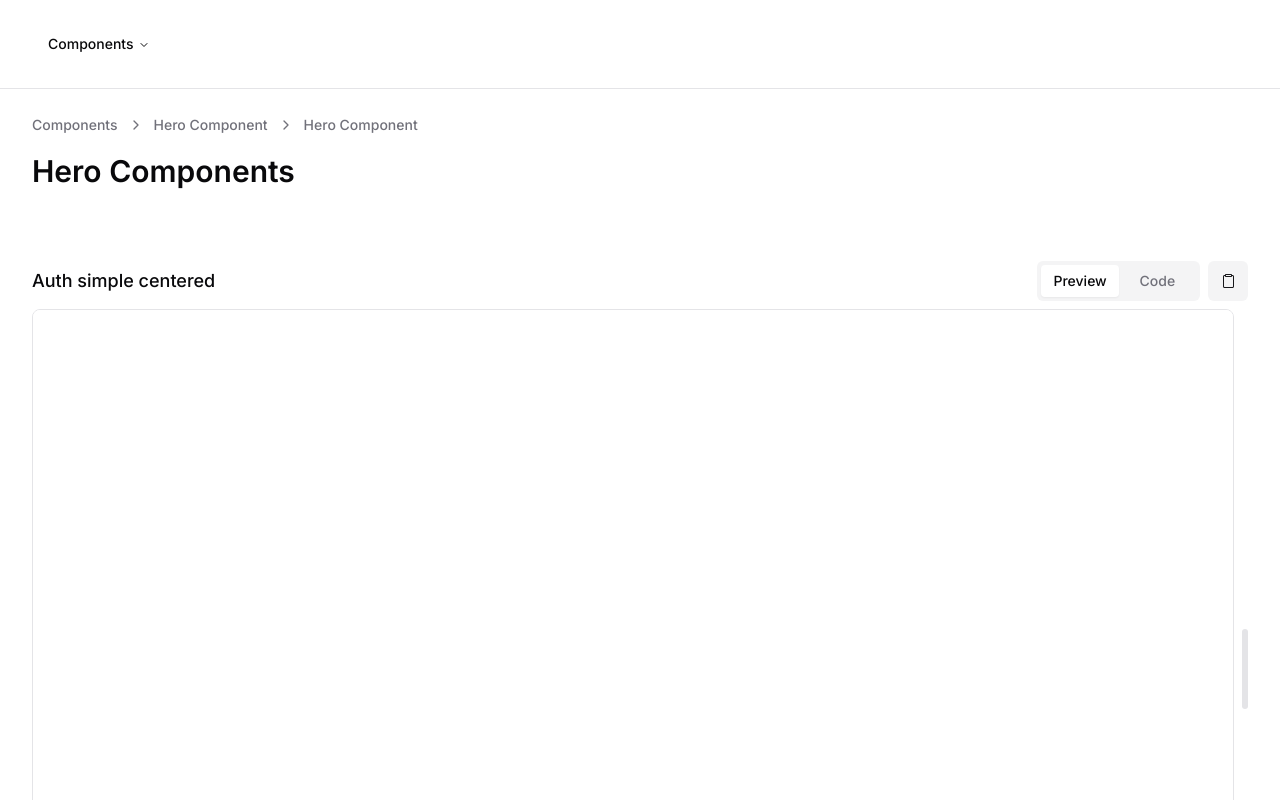
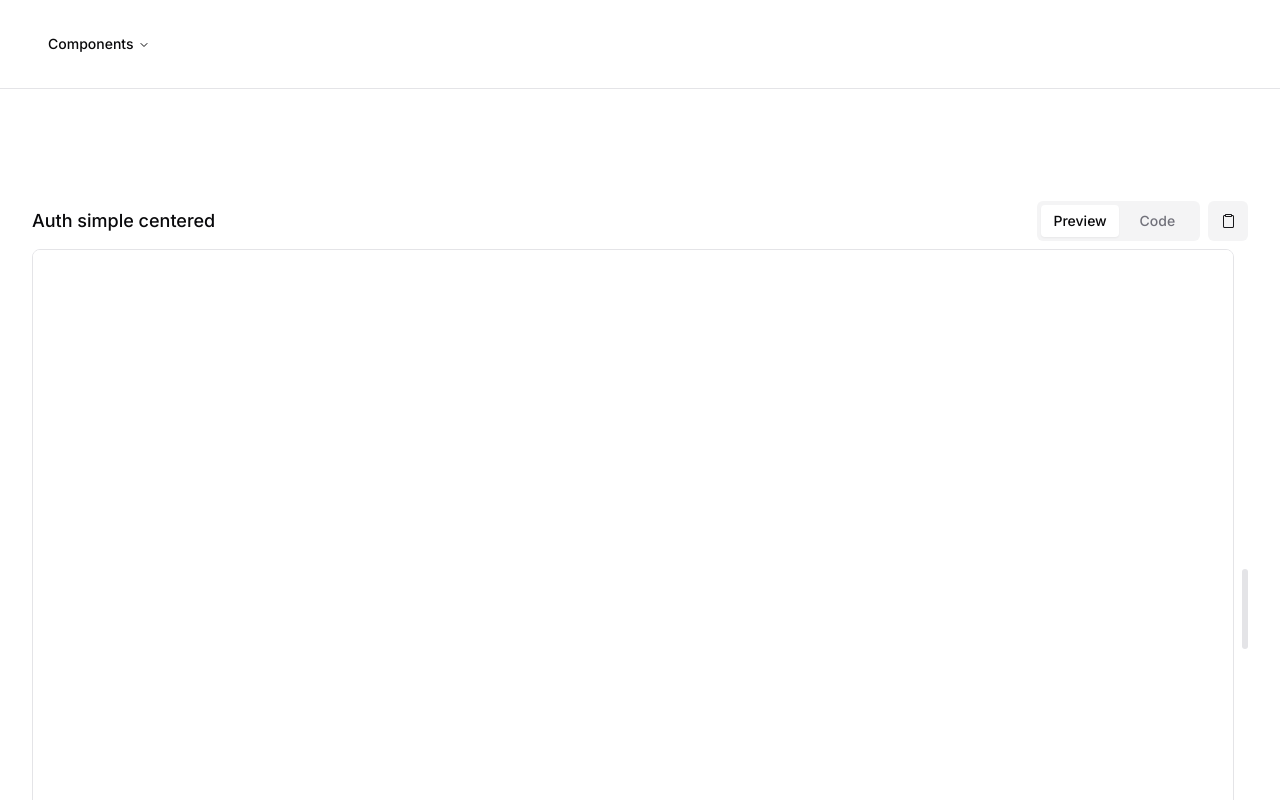
Before and after one commit to chris23lngr/shadcn-blocks, a Next.js app: page /hero in a window 1280 px wide. Shown: the top 800 px of the page. Built offline with nearby package versions, Linux system fonts and the light colour scheme.

Commit message:
feat(pages): add category page

```diff
--- a/src/__registry__/index.tsx
+++ b/src/__registry__/index.tsx
@@ -5,15 +5,16 @@
 // import * as React from "react"
 
 export const Index: Record<string, any> = {
-  "default": {
-    "auth": {
-      "auth-simple-centered": {
-        id: 'auth-simple-centered',
-        name: 'auth-simple-centered',
-        description: 'A simple centered authentication block',
+  default: {
+    auth: {
+      blocks: {
+        'auth-simple-centered': {
+          id: 'auth-simple-centered',
+          name: 'auth-simple-centered',
+          description: 'A simple centered authentication block',
+        },
       },
     },
-    "hero": {
-    },
-  }
-}
+    hero: {},
+  },
+};
--- /dev/null
+++ b/src/app/(app)/category/[slug]/error.tsx
@@ -0,0 +1,44 @@
+'use client';
+
+import { Button } from '@/components/ui/button';
+import { HomeIcon, ReloadIcon } from '@radix-ui/react-icons';
+import { useRouter } from 'next/navigation';
+
+export default function ErrorPage({
+  error,
+  reset,
+}: {
+  error: Error & { digest?: string };
+  reset: () => void;
+}) {
+  const router = useRouter();
+
+  return (
+    <section id="error">
+      <div className="container flex min-h-[60vh] w-full flex-col items-center justify-center gap-3">
+        <p className="max-w-prose text-center text-xl font-semibold text-foreground">
+          Unexpected server error.
+        </p>
+        <p className="max-w-prose text-center text-base text-muted-foreground">
+          Something went wrong when loading this block. {error.message}
+        </p>
+        <div className="flex flex-wrap gap-3">
+          <Button variant={'default'} className="mt-4" onClick={reset}>
+            Retry
+            <ReloadIcon className="ms-2 h-4 w-4" />
+          </Button>
+          <Button
+            variant={'outline'}
+            className="mt-4"
+            onClick={() => {
+              router.push('/');
+            }}
+          >
+            Go home
+            <HomeIcon className="ms-2 h-4 w-4" />
+          </Button>
+        </div>
+      </div>
+    </section>
+  );
+}
--- /dev/null
+++ b/src/app/(app)/category/[slug]/not-found.tsx
@@ -0,0 +1,19 @@
+export default async function NotFound({
+  params,
+}: {
+  params: { slug: string };
+}) {
+  return (
+    <section id="not-found">
+      <div className="container flex min-h-[60vh] flex-col items-center justify-center">
+        <p className="max-w-prose text-center text-xl font-semibold text-foreground">
+          This category was not found.
+        </p>
+        <p className="mt-4 max-w-prose text-center text-base text-muted-foreground">
+          Are you sure you're on the right path? Check the URL again or return
+          to the landing page.
+        </p>
+      </div>
+    </section>
+  );
+}
--- /dev/null
+++ b/src/app/(app)/category/[slug]/page.tsx
@@ -0,0 +1,35 @@
+import { Index } from '@/__registry__';
+import { BlockCategoryHeader } from '@/components/block-category-header';
+import { config } from '@/lib/config';
+import { notFound } from 'next/navigation';
+
+export default async function CategoryPage({
+  params,
+}: {
+  params: { slug: string };
+}) {
+  const { slug } = params;
+
+  const category = Index['default'][slug];
+
+  category ? console.log(category) : console.log('Category not found');
+
+  if (!category || category === undefined) {
+    notFound();
+  }
+
+  const configCategory = config.categories[slug];
+
+  const crumbs = [
+    {
+      name: 'Blocks',
+      href: '/blocks',
+    },
+    {
+      name: configCategory.title,
+      href: `/blocks/${configCategory.slug}`,
+    },
+  ];
+
+  return <BlockCategoryHeader crumbs={crumbs} title={configCategory.title} />;
+}
--- a/src/app/(blocks)/hero/page.tsx
+++ b/src/app/(blocks)/hero/page.tsx
@@ -4,7 +4,7 @@ import { BlockPreview } from '@/components/block-preview';
 export default async function BlockCategoryPage() {
   return (
     <main>
-      <BlockCategoryHeader />
+      <BlockCategoryHeader crumbs={[]} title={''} />
       <section className="my-12 space-y-24">
         <div className="container">
           <BlockPreview
--- a/src/components/block-category-header.tsx
+++ b/src/components/block-category-header.tsx
@@ -3,25 +3,34 @@ import React from 'react';
 import { BreadCrumbs, Crumb } from './breadcrumbs';
 
 interface BlockCategoryHeaderProps
-  extends React.HTMLAttributes<HTMLDivElement> {}
+  extends React.HTMLAttributes<HTMLDivElement> {
+  crumbs: {
+    name: string;
+    href: string;
+  }[];
+
+  title: string;
+}
 
 const BlockCategoryHeader = React.forwardRef<
   HTMLDivElement,
   BlockCategoryHeaderProps
 >((props, ref) => {
-  const { className, ...otherProps } = props;
+  const { title, crumbs, className, ...otherProps } = props;
 
   return (
     <section className={cn('w-full py-6', className)} ref={ref} {...otherProps}>
       <div className="container">
         <BreadCrumbs>
-          <Crumb>Components</Crumb>
-          <Crumb>Hero Component</Crumb>
-          <Crumb>Hero Component</Crumb>
+          {crumbs.map((crumb) => {
+            return (
+              <Crumb key={crumb.href} href={crumb.href}>
+                {crumb.name}
+              </Crumb>
+            );
+          })}
         </BreadCrumbs>
-        <p className="mt-4 text-3xl font-semibold text-foreground">
-          Hero Components
-        </p>
+        <p className="mt-4 text-3xl font-semibold text-foreground">{title}</p>
       </div>
     </section>
   );
--- a/src/components/breadcrumbs.tsx
+++ b/src/components/breadcrumbs.tsx
@@ -1,5 +1,6 @@
 import { cn } from '@/lib/utils';
 import { ChevronRightIcon } from 'lucide-react';
+import Link from 'next/link';
 import React from 'react';
 
 const BreadCrumbs = React.forwardRef<
@@ -15,11 +16,11 @@ const BreadCrumbs = React.forwardRef<
 BreadCrumbs.displayName = 'BreadCrumbs';
 
 const Crumb = React.forwardRef<
-  HTMLButtonElement,
-  React.HTMLAttributes<HTMLButtonElement>
+  HTMLAnchorElement,
+  React.HTMLAttributes<HTMLAnchorElement> & { href: string }
 >(({ className, ...props }, ref) => (
   <>
-    <button
+    <Link
       ref={ref}
       className={cn(
         'rounded px-1.5 py-0.5 text-sm font-medium text-muted-foreground transition-colors hover:bg-muted hover:text-foreground',
--- a/src/registry/blocks/auth/auth-simple-centered.tsx
+++ b/src/registry/blocks/auth/auth-simple-centered.tsx
@@ -13,10 +13,9 @@ import { Label } from '@/components/ui/label';
 import { config } from '@/lib/config';
 import { BlockMetadata } from '@/lib/types';
 import { GitHubLogoIcon } from '@radix-ui/react-icons';
-import Image from 'next/image';
 import Link from 'next/link';
 import React from 'react';
-import GoogleLogo from '../../../public/logos/google.svg';
+// import GoogleLogo from '../../../public/logos/google.svg';
 
 interface AuthSimpleCenteredProps
   extends React.HTMLAttributes<HTMLDivElement> {}
@@ -66,11 +65,11 @@ const AuthSimpleCentered = React.forwardRef<
             </div>
             <div className="grid grid-cols-2 gap-4">
               <Button variant={'outline'}>
-                <Image
+                {/* <Image
                   src={GoogleLogo}
                   alt="Google Logo"
                   className="me-2 h-5 w-5"
-                />
+                /> */}
                 Google
               </Button>
               <Button variant={'outline'}>
--- a/src/registry/blocks/auth/auth-split-with-image.tsx
+++ b/src/registry/blocks/auth/auth-split-with-image.tsx
@@ -10,11 +10,10 @@ import { Checkbox } from '@/components/ui/checkbox';
 import { Input } from '@/components/ui/input';
 import { Label } from '@/components/ui/label';
 import { GitHubLogoIcon } from '@radix-ui/react-icons';
-import Image from 'next/image';
 import Link from 'next/link';
 import React from 'react';
-import GoogleLogo from '../../../public/logos/google.svg';
-import SampleHeroImage from '../../../public/sample-hero-img.jpeg';
+// import GoogleLogo from '../../../public/logos/google.svg';
+// import SampleHeroImage from '../../../public/sample-hero-img.jpeg';
 
 interface AuthSplitWithImageProps
   extends React.HTMLAttributes<HTMLDivElement> {}
@@ -72,11 +71,11 @@ const AuthSplitWithImage = React.forwardRef<
               </div>
               <div className="grid grid-cols-2 gap-4">
                 <Button variant={'outline'}>
-                  <Image
+                  {/* <Image
                     src={GoogleLogo}
                     alt="Google Logo"
                     className="me-2 h-5 w-5"
-                  />
+                  /> */}
                   Google
                 </Button>
                 <Button variant={'outline'}>
@@ -100,12 +99,12 @@ const AuthSplitWithImage = React.forwardRef<
           </div>
         </div>
         <div className="relative bg-muted">
-          <Image
+          {/* <Image
             src={SampleHeroImage}
             alt="Sample Hero Image"
             className="object-cover"
             layout={'fill'}
-          />
+          /> */}
         </div>
       </section>
     </main>
```
Also changed, not shown: 1 other file (tests, documents, lock files or other folders).
